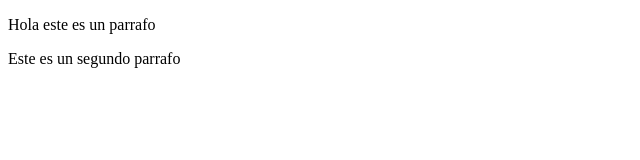
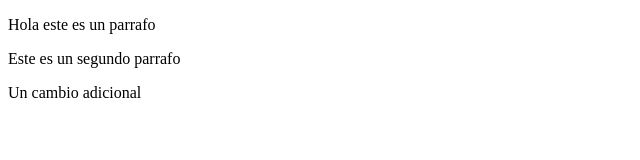
Before and after one commit to HenryTene/proyectodemoCursoPrework, a plain HTML site: page index.html in a window 1280 px wide. Shown: the whole page, without its empty margins (0-640 px from the left). Drawn offline with Linux system fonts and the light colour scheme.

Commit message:
Un cambio mas

```diff
--- a/index.html
+++ b/index.html
@@ -7,6 +7,7 @@
     <title>Hola mundo</title>
     <p>Hola este es un parrafo</p>
     <p>Este es un segundo parrafo<p>
+    <p>Un cambio adicional<p>
 </head>
 <body>
 
```
